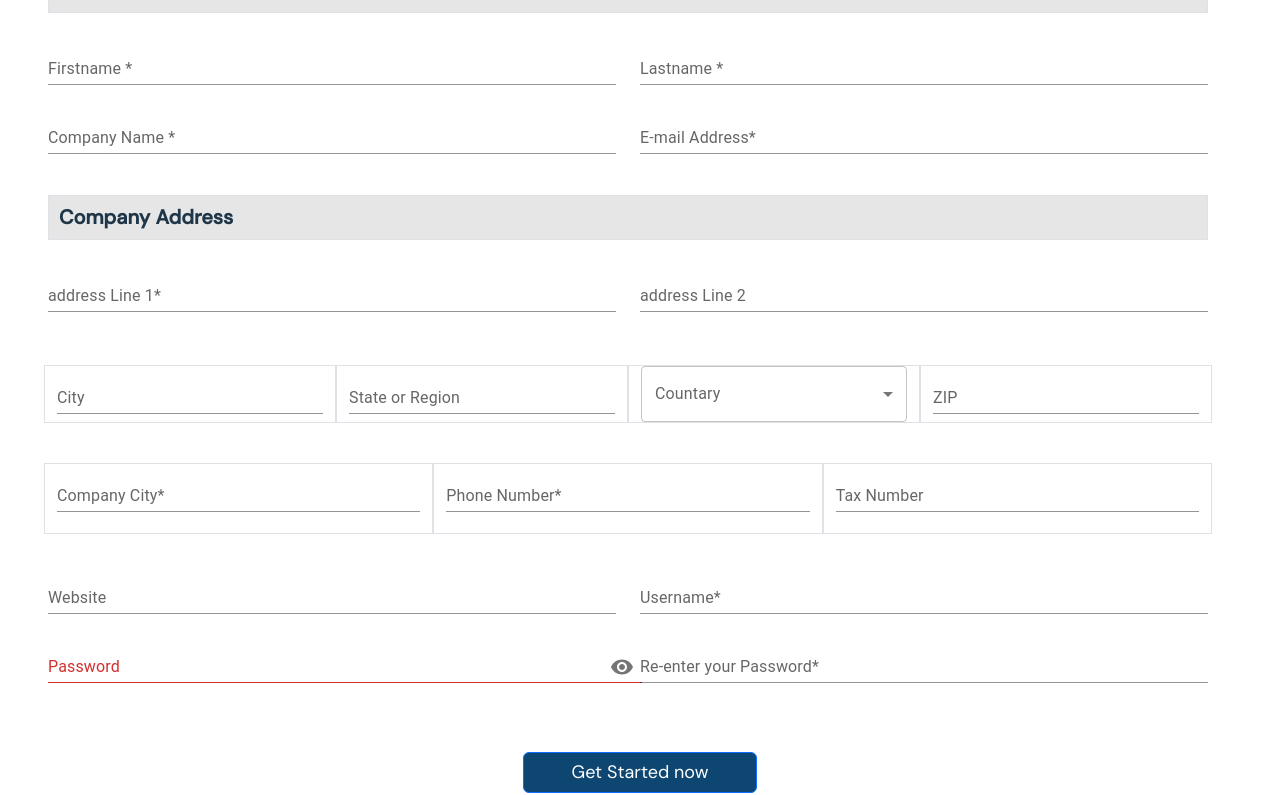
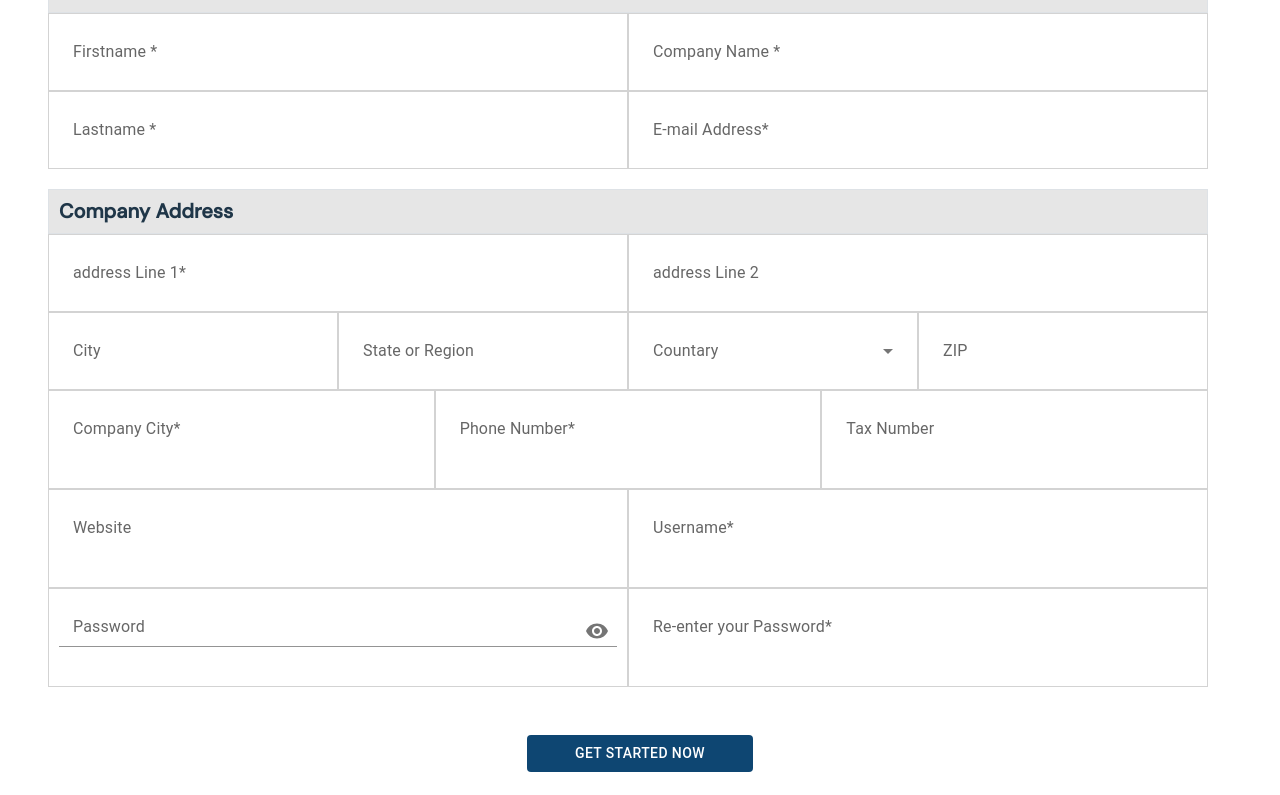
Before and after one commit to keshavsov/flughafen, a React (Create React App) app: page /driver-reg in a window 1280 px wide. Shown: the part 1085-1880 px from the top of the page. Built offline with nearby package versions, Linux system fonts and the light colour scheme; what @mui/styled-engine-sc would draw is missing.

Commit message:
modify edit and regi page

```diff
--- a/src/pages/DriverRegistration.js
+++ b/src/pages/DriverRegistration.js
@@ -1,9 +1,29 @@
 import { Visibility, VisibilityOff } from '@mui/icons-material';
 import IconButton from '@mui/material/IconButton'
-import { FormControl, InputAdornment, InputLabel, MenuItem, Select, TextField,Input } from '@mui/material'
+import { FormControl, InputAdornment, InputLabel, MenuItem, Select, TextField, Input, styled, Grid, Button } from '@mui/material'
 import { Box } from '@mui/system';
 import React from 'react'
 // import { Input } from 'reactstrap';
+const DriveRegisWrapper = styled('form')({
+    'fieldset': {
+        borderWidth: 0
+    },
+    '.content-fields': {
+        border: '.01px solid lightgray',
+        padding: '10px'
+    },
+    '.MuiOutlinedInput-notchedOutline': {
+        borderWidth: '0 !important'
+    },
+    '.Button': {
+        backgroundColor: "#0E4672",
+        color: 'white'
+    },
+    '.Button:hover': {
+        backgroundColor: "#0E4672",
+        color: 'white'
+    }
+});
 
 export function DriverRegistration() {
     const [journey, setJourney] = React.useState();
@@ -53,37 +73,43 @@ export function DriverRegistration() {
                 <div className='row mt-5 '>
                     <div className='col-md-12 '>
                         <div className='label-text border' style={{ backgroundColor: "#E6E6E6" }}>Become Partner</div>
-                        <div className='row mt-4'>
-                            <div className='col-md-6'>
-                                <TextField spacing={4} label="Firstname *" variant='standard' fullWidth /> <br /><br />
-                                <TextField spacing={4} label="Company Name *" variant='standard' fullWidth /> <br /><br />
-                            </div>
-                            <div className='col-md-6'>
-                                <TextField spacing={4} label="Lastname *" variant='standard' fullWidth /> <br /><br />
-                                <TextField spacing={4} label="E-mail Address*" variant='standard' fullWidth /> <br /><br />
-                            </div>
+                        <DriveRegisWrapper>
+                            <Grid container>
+                                <Grid item xs={12} sm={6} md={6} className='content-fields' >
+                                    <TextField label="Firstname *" variant='outlined' fullWidth />
+                                </Grid>
+                                <Grid item xs={12} sm={6} md={6} className='content-fields' >
+                                    <TextField label="Company Name *" variant='outlined' fullWidth />
+                                </Grid>
+                                <Grid item xs={12} sm={6} md={6} className='content-fields'>
+                                    <TextField label="Lastname *" variant='outlined' fullWidth />
+                                </Grid>
+                                <Grid item xs={12} sm={6} md={6} className='content-fields'>
 
-                        </div>
+                                    <TextField label="E-mail Address*" variant='outlined' fullWidth />
+                                </Grid>
+
+                            </Grid>
                             <div className='label-text border' style={{ backgroundColor: "#E6E6E6" }}>Company Address</div>
-                        <div className='row  mt-4'>
-                            <div className='col-md-6'>
-                                <TextField spacing={4} label="address Line 1*" variant='standard' fullWidth /><br /><br />
-                            </div>
-                            <div className='col-md-6'>
-                                <TextField spacing={4} label="address Line 2" variant='standard' fullWidth /><br /><br />
-                            </div>
-                        </div>
-                        <div className='row my-4 p-2 '>
-                            <div className='col-md-3 border '>
-                                <TextField label="City" variant='standard' fullWidth />
+                            <Grid container>
+                                <Grid item xs={12} sm={6} md={6} className='content-fields'>
+                                    <TextField label="address Line 1*" variant='outlined' fullWidth />
+                                </Grid>
+                                <Grid item xs={12} sm={6} md={6} className='content-fields' >
+                                    <TextField label="address Line 2" variant='outlined' fullWidth />
+                                </Grid>
+                            </Grid>
+                            <Grid container>
+                                <Grid item xs={12} sm={6} md={3} className='content-fields'>
+                                    <TextField label="City" variant='outlined' fullWidth />
 
-                            </div>
-                            <div className='col-md-3 border'>
-                                <TextField label="State or Region" variant='standard' fullWidth />
+                                </Grid>
+                                <Grid item xs={12} sm={6} md={3} className='content-fields'>
+                                    <TextField label="State or Region" variant='outlined' fullWidth />
 
-                            </div>
-                            <div className='col-md-3 border'>
-                                <Box >
+                                </Grid>
+
+                                <Grid item xs={12} sm={6} md={3} className='content-fields' >
                                     <FormControl fullWidth>
                                         <InputLabel id="JOURNEY TYPE">Countary</InputLabel>
                                         <Select
@@ -98,37 +124,37 @@ export function DriverRegistration() {
                                             <MenuItem value={30}>England</MenuItem>
                                         </Select>
                                     </FormControl>
-                                </Box>
-                            </div>
-                            <div className='col-md-3 border'>
-                                <TextField label="ZIP" variant='standard' fullWidth />
+                                </Grid>
 
-                            </div>
+                                <Grid item xs={12} sm={6} md={3} className='content-fields'>
+                                    <TextField label="ZIP" variant='outlined' fullWidth />
 
-                        </div>
-                        <div className='row  my-4 p-2'>
-                            <div className='col-md-4 border'>
-                                <TextField spacing={4} label="Company City*" variant='standard' fullWidth /><br /><br />
-                            </div>
-                            <div className='col-md-4 border'>
-                                <TextField spacing={4} label="Phone Number*" variant='standard' fullWidth /><br /><br />
-                            </div>
-                            <div className='col-md-4 border'>
-                                <TextField spacing={4} label="Tax Number" variant='standard' fullWidth /><br /><br />
-                            </div>
+                                </Grid>
 
-                        </div>
-                        <div className='row'>
-                            <div className='col-md-6 '>
-                                <TextField spacing={4} label="Website" variant='standard' fullWidth /><br /><br />
-                            </div>
-                            <div className='col-md-6 '>
-                                <TextField spacing={4} label="Username*" variant='standard' fullWidth /><br /><br />
-                            </div>
-                        </div>
-                        <div className='row'>
-                            <div className='col-md-6 '>
-                                <FormControl sx={{ width: '62ch', }} variant="standard" error  helperText="please valid password" >
+                            </Grid>
+                            <Grid container >
+                                <Grid item xs={12} sm={4} md={4} className='content-fields'>
+                                    <TextField label="Company City*" variant='outlined' fullWidth /><br /><br />
+                                </Grid>
+                                <Grid item xs={12} sm={4} md={4} className='content-fields'>
+                                    <TextField label="Phone Number*" variant='outlined' fullWidth /><br /><br />
+                                </Grid>
+                                <Grid item xs={12} sm={4} md={4} className='content-fields'>
+                                    <TextField label="Tax Number" variant='outlined' fullWidth /><br /><br />
+                                </Grid>
+
+                            </Grid>
+                            <Grid container>
+                                <Grid item xs={12} sm={6} md={6} className='content-fields'>
+                                    <TextField label="Website" variant='outlined' fullWidth /><br /><br />
+                                </Grid>
+                                <Grid item xs={12} sm={6} md={6} className='content-fields'>
+                                    <TextField label="Username*" variant='outlined' fullWidth /><br /><br />
+                                </Grid>
+                            </Grid>
+                            <Grid container>
+                                <Grid item xs={12} sm={6} md={6} className='content-fields'>
+                                    <FormControl sx={{ width: '100%', }} variant="outlined" helperText="please valid password" >
                                         <InputLabel htmlFor="standard-adornment-password">Password</InputLabel>
                                         <Input
                                             id="standard-adornment-password"
@@ -147,16 +173,21 @@ export function DriverRegistration() {
                                             }
                                         />
                                     </FormControl>
-                            </div>
-                            <div className='col-md-6 '>
-                                <TextField spacing={4} label="Re-enter your Password*" variant='standard' fullWidth /><br /><br />
+                                </Grid>
+                                <Grid item xs={12} sm={6} md={6} className='content-fields'>
+                                    <TextField label="Re-enter your Password*" variant='outlined' fullWidth /><br /><br />
+                                </Grid>
+                            </Grid>
+
+                        </DriveRegisWrapper>
                     </div>
                 </div>
+                <DriveRegisWrapper>
+                    <Grid item textAlign={'center'}>
 
-
-                    </div>
-                </div>
-                <center><button className='btn btn-primary px-5 my-5'>Get Started now</button></center>
+                        <Button className='px-5 my-5 Button'>Get Started now</Button>
+                    </Grid>
+                </DriveRegisWrapper>
 
             </div>
 
--- a/src/pages/EditProfile.js
+++ b/src/pages/EditProfile.js
@@ -1,6 +1,26 @@
-import { FormControl, InputLabel, MenuItem, Select, TextField } from '@mui/material'
-import { Box } from '@mui/system'
+import { FormControl, Grid, InputLabel, MenuItem, Select, styled, TextField, Button } from '@mui/material'
 import React from 'react'
+
+const PersonalDetailWrapper = styled('form')({
+    'fieldset': {
+        borderWidth: 0
+    },
+    '.content-fields': {
+        border: '.01px solid lightgray',
+        padding: '10px'
+    },
+    '.MuiOutlinedInput-notchedOutline': {
+        borderWidth: '0 !important'
+    },
+    '.Button':{
+        backgroundColor:"#0E4672",
+        color:'white'
+    },
+    '.Button:hover': {
+        backgroundColor: "#0E4672",
+        color: 'white'
+    }
+});
 
 export function EditProfile() {
     const [journey, setJourney] = React.useState('');
@@ -15,30 +35,59 @@ export function EditProfile() {
                     <h3 className='admin-booking my-5 '> Edit Profile Details</h3>
                     <div className='col-md-12 border p-1 white-card mb-5'>
                         <div className='text-admin p-1' style={{ backgroundColor: "#F0F0F0" }}>Personal Details </div>
-                        <form className='form-control'>
-                            <div className='row'>
-                                <div className='col-md-6 col-sm-12 border'>
-                                    <TextField spacing={4} label="First Name*" variant='standard' fullWidth /> <br/><br/>
-                                    <TextField spacing={4} label="Company Name" variant='standard' fullWidth /> <br/><br/>
-                                    <TextField spacing={4} label="Address Line 1*" variant='standard' fullWidth /> <br/><br/>
-                                </div>
-                                <div className='col-md-6 col-sm-12 border'>
-                                    <TextField spacing={4} label="Last Name*" variant='standard' fullWidth /> <br/><br/>
-                                    <TextField spacing={4} label="E-mail Address*" variant='standard' fullWidth /><br/><br/>
-                                    <TextField spacing={4} label="address Line 2" variant='standard' fullWidth /> <br/><br/>
-                                </div>
-                            </div>
-                            <div className='row my-4 p-2 '>
-                                <div className='col-md-3 border '>
-                                    <TextField label="City" variant='standard' fullWidth />
+                        <PersonalDetailWrapper>
+                            <Grid container >
 
-                                </div>
-                                <div className='col-md-3 border'>
-                                    <TextField label="State or Region" variant='standard' fullWidth />
+                                <Grid item sm={12} md={6}>
 
-                                </div>
-                                <div className='col-md-3 border'>
-                                    <Box >
+                                    <Grid container>
+
+                                        <Grid item xs={12} sm={12} md={12} className="content-fields">
+                                            <TextField label="First Name*" variant='outlined' size='small' fullWidth />
+                                        </Grid>
+
+                                        <Grid item xs={12} sm={12} md={12} className="content-fields">
+                                            <TextField label="Company Name" variant='outlined' size='small' fullWidth />
+                                        </Grid>
+
+                                        <Grid item xs={12} sm={12} md={12} className="content-fields">
+                                            <TextField label="Address Line 1*" variant='outlined' size='small' fullWidth />
+                                        </Grid>
+
+                                    </Grid>
+
+                                </Grid>
+
+                                <Grid item sm={12} md={6}>
+
+                                    <Grid container>
+
+                                        <Grid item xs={12} sm={12} md={12} className="content-fields">
+                                            <TextField label="Last Name*" variant='outlined' size='small' fullWidth />
+                                        </Grid>
+
+                                        <Grid item xs={12} sm={12} md={12} className="content-fields">
+                                            <TextField label="E-mail Address*" variant='outlined' size='small' fullWidth />
+                                        </Grid>
+
+                                        <Grid item xs={12} sm={12} md={12} className="content-fields">
+                                            <TextField label="address Line 2" variant='outlined' size='small' fullWidth />
+                                        </Grid>
+
+                                    </Grid>
+
+                                </Grid>
+
+                            </Grid>
+
+                            <Grid container>
+                                <Grid item className='content-fields' xs={12} sm={6} md={3}  >
+                                    <TextField label="City" variant='outlined' fullWidth />
+                                </Grid>
+                                <Grid item className='content-fields' xs={12} sm={6} md={3}>
+                                    <TextField label="State or Region" variant='outlined' fullWidth />
+                                </Grid>
+                                <Grid item className='content-fields' xs={12} sm={6} md={3}>
                                     <FormControl fullWidth>
                                         <InputLabel id="JOURNEY TYPE">Countary</InputLabel>
                                         <Select
@@ -53,31 +102,38 @@ export function EditProfile() {
                                             <MenuItem value={30}>England</MenuItem>
                                         </Select>
                                     </FormControl>
-                                    </Box>
-                                </div>
-                                <div className='col-md-3 border'>
-                                    <TextField label="ZIP" variant='standard' fullWidth />
+                                </Grid>
+                                <Grid item className='content-fields' xs={12} sm={6} md={3}>
+                                    <TextField label="ZIP" variant='outlined' fullWidth />
+                                </Grid>
 
-                                </div>
+                            </Grid>
+                            <Grid container >
 
-                            </div>
-                            <div className='row  my-4 p-2'>
-                                <div className='col-md-4 border'>
-                                    <TextField spacing={4} label="Company City*" variant='standard' fullWidth />
-                                </div>
-                                <div className='col-md-4 border'>
-                                    <TextField spacing={4} label="Phone Number*" variant='standard' fullWidth />
-                                </div> <div className='col-md-4 border'>
-                                    <TextField spacing={4} label="Tax Number" variant='standard' fullWidth />
-                                </div>
+                                <Grid item className='content-fields' xs={12} sm={4} md={4}>
+                                    <TextField label="Company City*" variant='outlined' fullWidth />
 
-                            </div>
-                            <div className='col-md-12 my-5 p-2 border'>
-                                <TextField spacing={4} label="Website" variant='standard' fullWidth />
+                                </Grid>
 
-                            </div>
-                               <div className='mb-4'><center><button className='btn btn-primary px-5' >Update Profile</button></center></div>
-                        </form>
+                                <Grid item className='content-fields' xs={12} sm={4} md={4} >
+                                    <TextField label="Phone Number*" variant='outlined' fullWidth />
+                                </Grid>
+
+                                <Grid item className='content-fields' xs={12} sm={4} md={4}>
+                                    <TextField label="Tax Number" variant='outlined' fullWidth />
+
+                                </Grid>
+
+                            </Grid>
+                            <Grid item className='content-fields' xs={12} sm={12} md={12} >
+                                <TextField spacing={4} label="Website" variant='outlined' fullWidth />
+
+                            </Grid>
+                            <Grid item  textAlign={'center'}>
+                            <Button className='px-5 my-4 Button' >Update Profile</Button>
+
+                            </Grid>
+                        </PersonalDetailWrapper>
                     </div>
 
                 </div>
--- a/src/pages/Login.js
+++ b/src/pages/Login.js
@@ -31,8 +31,8 @@ export function Login() {
               <div id="emailHelp" class="form-text">We'll never share your email with anyone else.</div>
             </div>
             <div class="mb-3">
-            <TextField type="password" label="password" variant='standard' fullWidth autoComplete='off' />
-              {/* <FormControl sx={{ width: '50ch' }} variant="standard">
+            {/* <TextField type="password" label="password" variant='standard' fullWidth autoComplete='off' /> */}
+              <FormControl sx={{ width: '100%' }} variant="standard">
                 <InputLabel htmlFor="standard-adornment-password">Password</InputLabel>
                 <Input
                   id="standard-adornment-password"
@@ -50,7 +50,7 @@ export function Login() {
                     </InputAdornment>
                   }
                 />
-              </FormControl> */}
+              </FormControl>
             </div>
             <div class="mb-3 form-check d-flex justify-content-between">
               <div>
```
Lines whose indentation alone changed are shown as unchanged.
